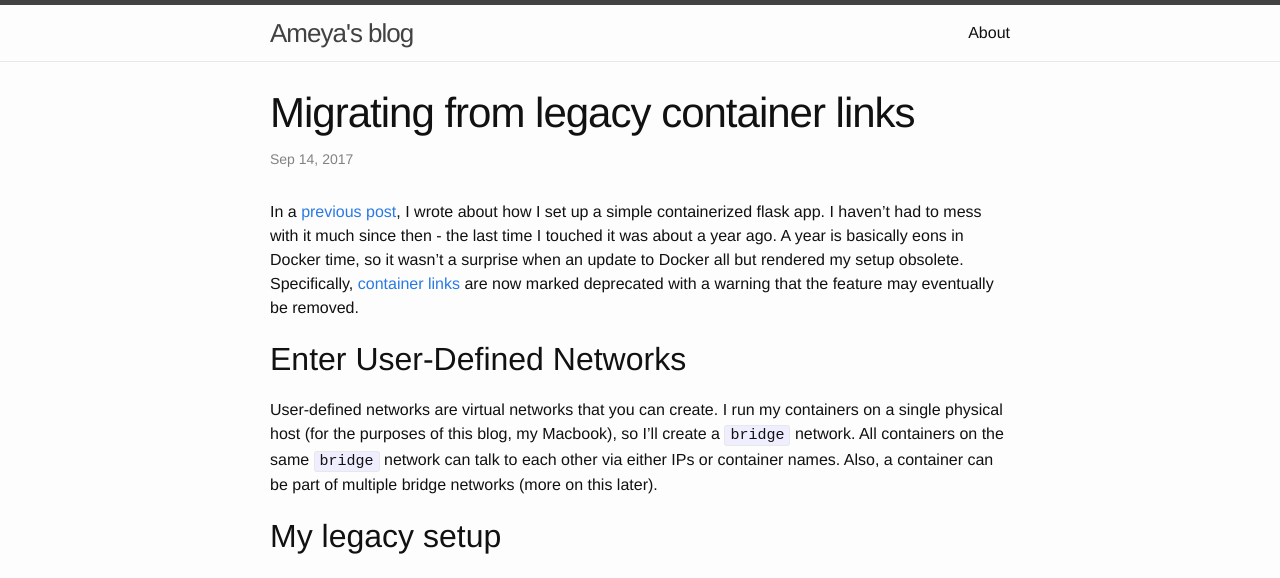
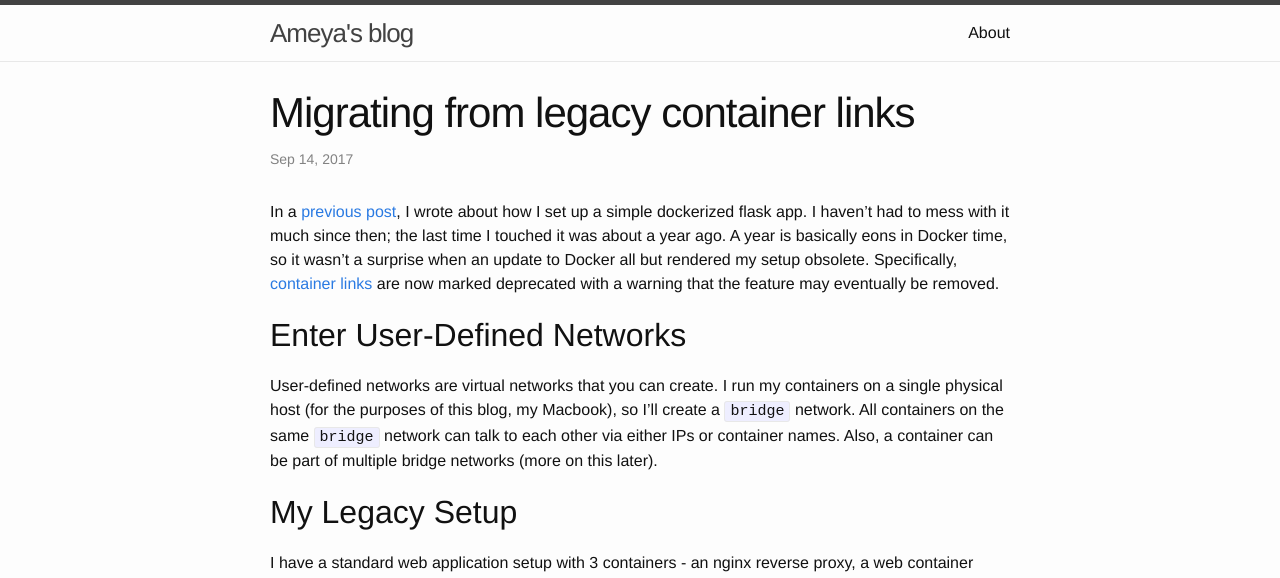
Before and after one commit to juggernaut/juggernaut.github.io, a Jekyll site: the page built from _posts/2017-09-14-docker-migrating-legacy-links.markdown, in a window 1280 px wide and 1400 px high. Shown: the top 578 px of the window. Built offline with Jekyll 4.4.1, drawn with Linux system fonts in a browser that asks for light colours; some of the changed text lies outside the part shown.

Commit message:
Polish up the post

```diff
--- a/_posts/2017-09-14-docker-migrating-legacy-links.markdown
+++ b/_posts/2017-09-14-docker-migrating-legacy-links.markdown
@@ -4,8 +4,8 @@ title:  "Migrating from legacy container links"
 date:   2017-09-14 18:40:23
 categories: "docker"
 ---
-In a [previous post]({{ site.baseurl }}{% post_url 2014-12-07-docker-nginx-flask %}), I wrote about how I set up a simple containerized flask app.
-I haven't had to mess with it much since then - the last time I touched it was about a year ago. A year is basically eons in Docker time,
+In a [previous post]({{ site.baseurl }}{% post_url 2014-12-07-docker-nginx-flask %}), I wrote about how I set up a simple dockerized flask app.
+I haven't had to mess with it much since then; the last time I touched it was about a year ago. A year is basically eons in Docker time,
 so it wasn't a surprise when an update to Docker all but rendered my setup obsolete. Specifically, [container links](https://docs.docker.com/engine/userguide/networking/default_network/dockerlinks) are now marked deprecated with a warning that the feature may eventually be removed.
 
 ## Enter User-Defined Networks
```
Also changed, not shown: other parts of _posts/2017-09-14-docker-migrating-legacy-links.markdown (+18 -5 lines).
